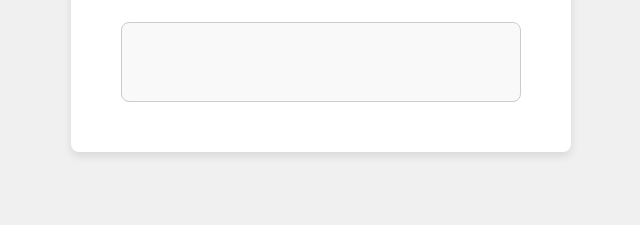
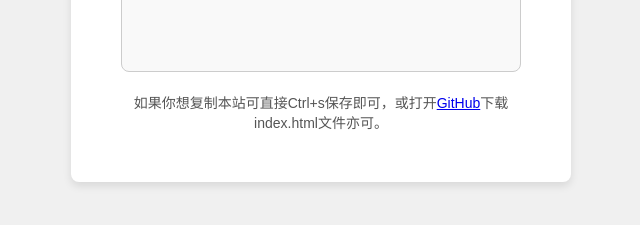
Before and after one commit to xiaoye6688/refresh_token-To-Access-Token, a plain HTML site: page index.html in a window 1280 px wide. Shown: the part 455-680 px from the top of the page, without its empty margins (319-959 px from the left). Drawn offline with Linux system fonts and the light colour scheme.

Commit message:
更新 index.html

```diff
--- a/index.html
+++ b/index.html
@@ -56,8 +56,8 @@
             color: #aaa;
         }
 
-        .input-wrapper input:focus + label,
-        .input-wrapper input:not(:placeholder-shown) + label {
+        .input-wrapper input:focus+label,
+        .input-wrapper input:not(:placeholder-shown)+label {
             top: -8px;
             left: 15px;
             font-size: 14px;
@@ -111,6 +111,12 @@
         #copyButton:hover {
             background-color: #45a049;
         }
+
+        .tip {
+            margin-top: 20px;
+            font-size: 14px;
+            color: #555;
+        }
     </style>
 </head>
 
@@ -126,6 +132,9 @@
         </form>
         <div id="access_token"></div>
         <button id="copyButton" style="display: none;" onclick="copyToken()">复制 Access Token</button>
+        <div class="tip">如果你想复制本站可直接Ctrl+s保存即可，或打开<a rel="noopener"
+                href="https://github.com/xiaoye6688/refresh_token-To-Access-Token"
+                target="_blank">GitHub</a>下载index.html文件亦可。</div>
     </div>
     <script>
         async function getToken() {
```
Lines whose indentation alone changed are shown as unchanged.
